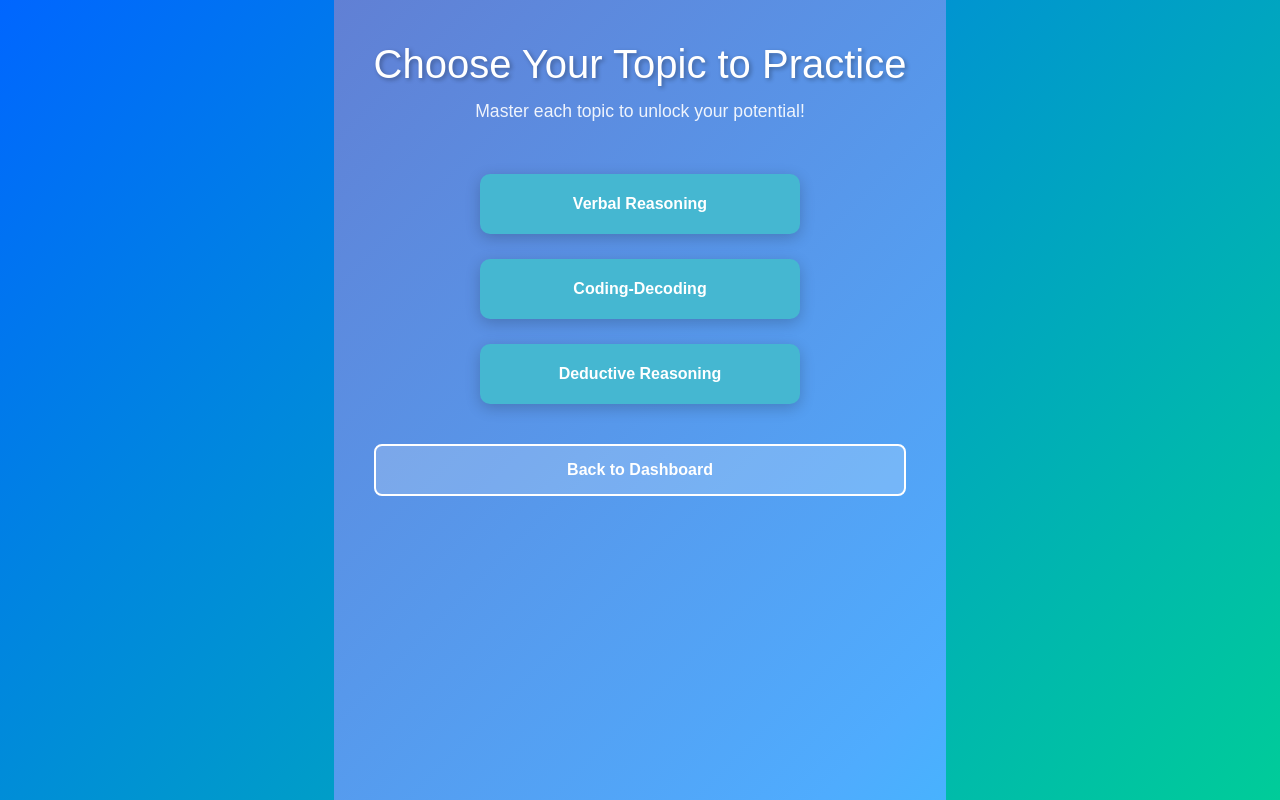
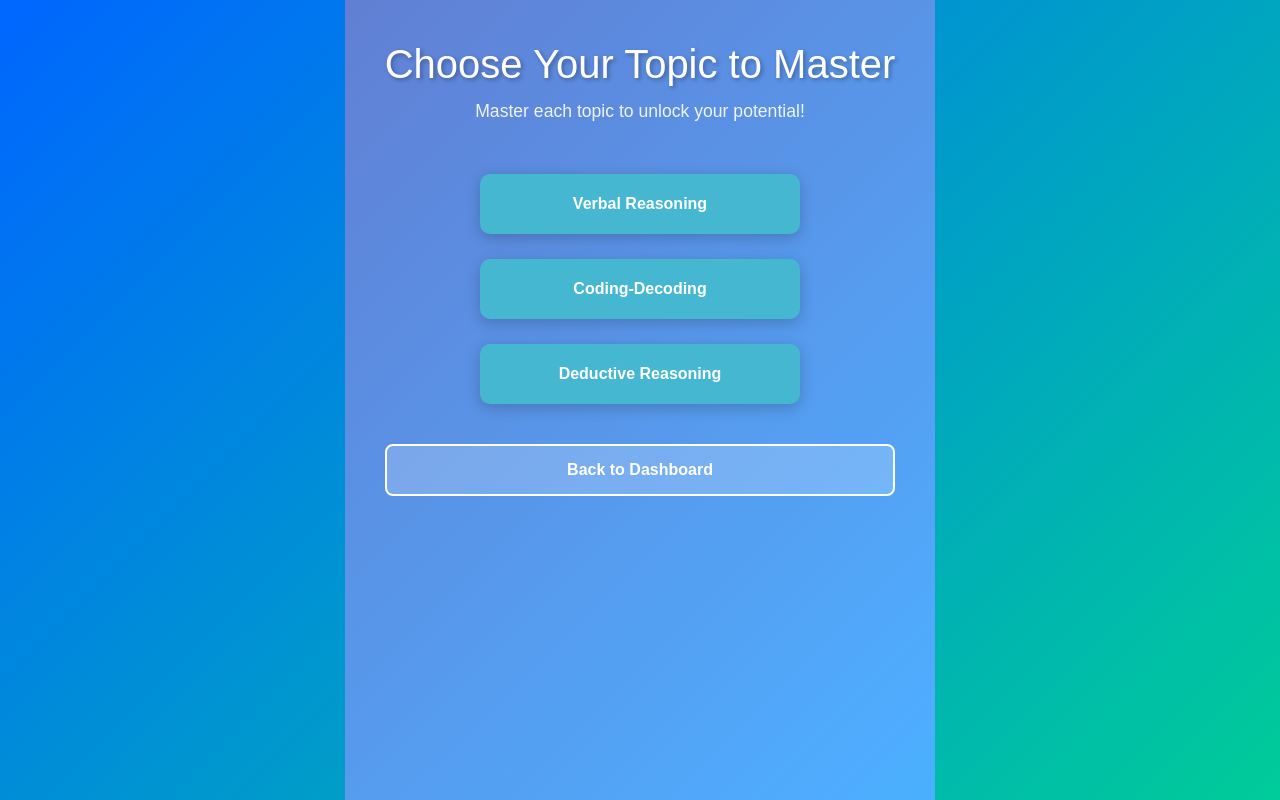
Before and after one commit to Ida-code/Student_perf, a React app in the folder src/: page /topicselection in a window 1280 px wide. Built offline with nearby package versions, Linux system fonts and the light colour scheme; no server answers; the HTML template or start-up script is replaced by a standard one.

Commit message:
Improved UI

```diff
--- a/src/TopicSelection.jsx
+++ b/src/TopicSelection.jsx
@@ -55,7 +55,7 @@ function TopicSelection() {
             textShadow: "2px 2px 4px rgba(0,0,0,0.3)",
           }}
         >
-          Choose Your Topic to Practice
+          Choose Your Topic to Master
         </h1>
         <p
           style={{
```
